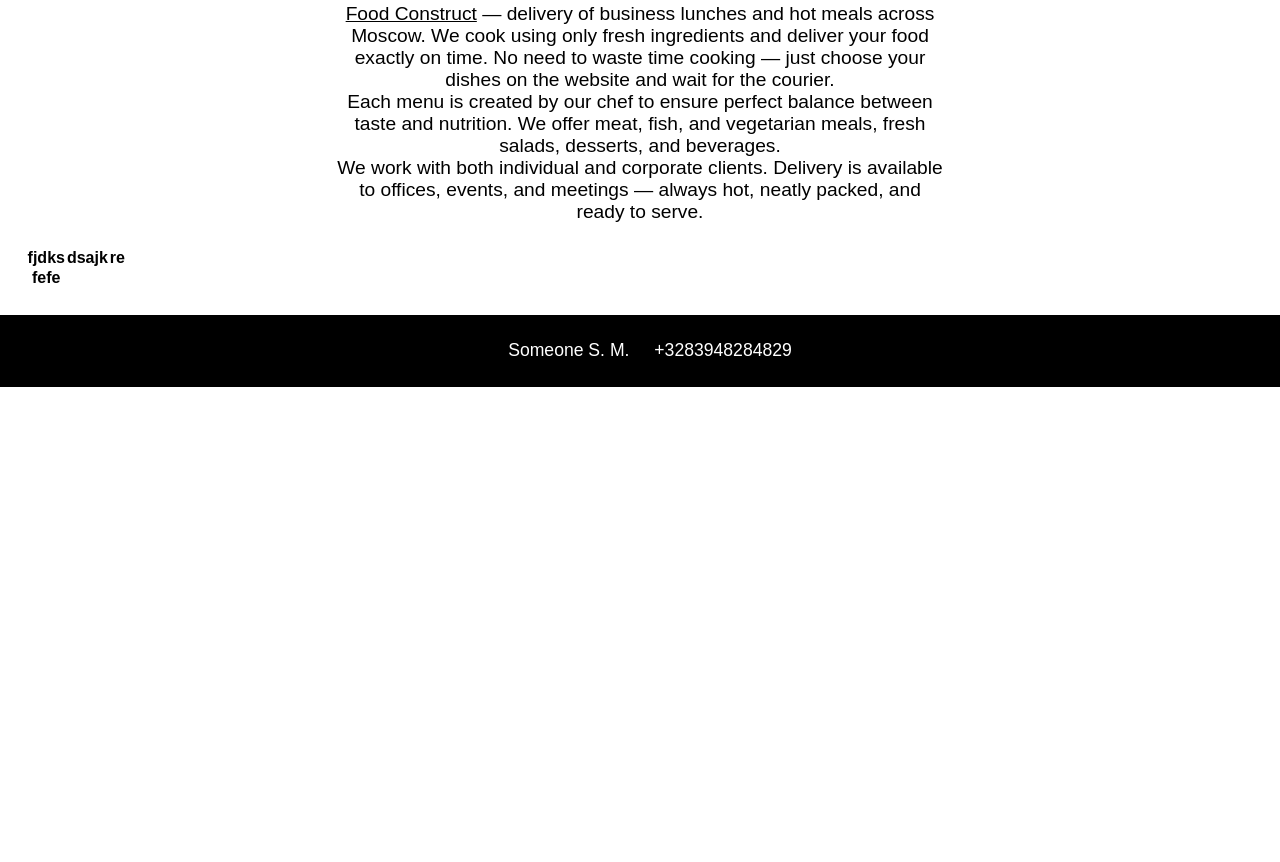
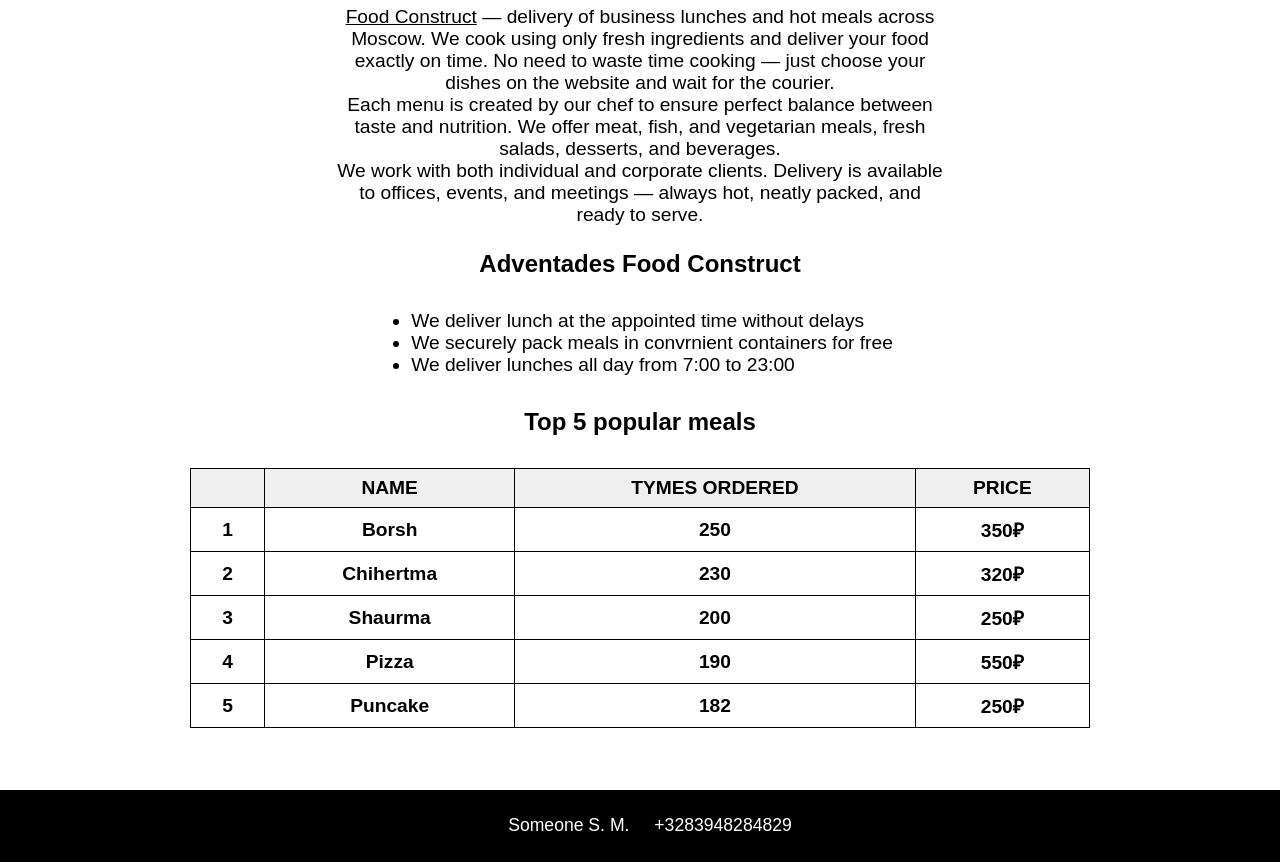
Before and after one commit to whynotfu/Web_course, a plain HTML site: page lb1/index.html in a window 1280 px wide. Shown: the part 721-1583 px from the top of the page. Before the commit the page ends 1108 px from the top, so only its background shows below. Drawn offline with Linux system fonts and the light colour scheme; a web font is replaced by a local one.

Commit message:
added welcome page

```diff
--- a/lb1/index.html
+++ b/lb1/index.html
@@ -41,23 +41,57 @@
                     </div>
                 </section>
                 <section>
-                    <h2></h2>
-                    <ul></ul>
-                    <ul></ul>
-                    <ul></ul>
+                    <h2>Adventades Food Construct</h2>
+                    <div class= "list_cent">
+                        <ul>
+                            <li>We deliver lunch at the appointed time without delays </li>
+                            <li> We securely pack meals in convrnient containers for free </li>
+                            <li>We deliver lunches all day from 7:00 to 23:00 </li>
+                        </ul>
+                    </div>
                 </section>
                 <section>
-                    <h2></h2>
+                    <h2>Top 5 popular meals</h2>
+                    <div class = "table_structure">
                     <table>
-                        <tr>
-                            <th>fjdks</th>
-                            <th>dsajk</th>
-                            <th>re</th>
+                        <tr class="firstline_t">
+                            <th></th>
+                            <th> NAME </th>
+                            <th> TYMES ORDERED</th>
+                            <th> PRICE </th>
                         </tr>
                         <tr>
-                            <th>fefe</th>
+                            <th>1</th>
+                            <th>Borsh</th>
+                            <th>250</th>
+                            <th> 350₽ </th>
+                        </tr>
+                         <tr>
+                            <th>2</th>
+                            <th>Chihertma</th>
+                            <th>230</th>
+                            <th> 320₽ </th>
+                        </tr>
+                         <tr>
+                            <th>3</th>
+                            <th>Shaurma</th>
+                            <th>200</th>
+                            <th> 250₽ </th>
+                        </tr>
+                         <tr>
+                            <th>4</th>
+                            <th>Pizza</th>
+                            <th>190</th>
+                            <th> 550₽ </th>
+                        </tr>
+                         <tr>
+                            <th>5</th>
+                            <th>Puncake</th>
+                            <th>182</th>
+                            <th> 250₽ </th>
                         </tr>
                     </table>
+                    </div>
                 </section>
             </main>
             <footer id="contacts">
--- a/lb1/style.css
+++ b/lb1/style.css
@@ -27,10 +27,8 @@ nav p {
     display: inline-block;
     padding:0.7rem 5%;
     font-weight: 500;
-
+    font-size: 1.1rem;
 }
-
-
 /* ABOUT */
 main{
     padding: 2%;
@@ -44,9 +42,8 @@ img {
     display: block;
 }
 
-.about-section {
+.about-section{
   text-align: center;
-
 }
 
 .about-image {
@@ -87,9 +84,41 @@ main p {
     padding: 2% 25%;
 }
 
+.about-section ul,
+section ul {
+  text-align: left;            /* отключить центровку для списка */
+  list-style: disc;            /* тип маркера */
+  list-style-position: outside;
+  padding-left: 1.5rem;        /* место под маркер */
+  margin-left: 0;              /* по желанию */
+}
+table {
+    font-weight: 100;
+    font-size: 1.2em;
+    border-collapse: collapse;
+    width: 900px;
 
-
-
+}
+th, td {
+    border: 1px solid #000;
+    padding: 8px 12px;
+    text-align: center;
+}
+.firstline_t th {
+    font-weight: 900;
+    background-color: #f0f0f0; /* необязательно, просто для визуального выделения */
+}
+.list_cent {
+    margin: 2rem;
+    position: relative;
+    display: inline-block;
+    font-size: 1.2em;
+}
+.table_structure {
+    margin: 2rem;
+    position: relative;
+    display: inline-block;
+}
 /*Footer*/
 footer{
     background-color: black;
```
Also changed, not shown: home.html (added, +18 -0 lines).
